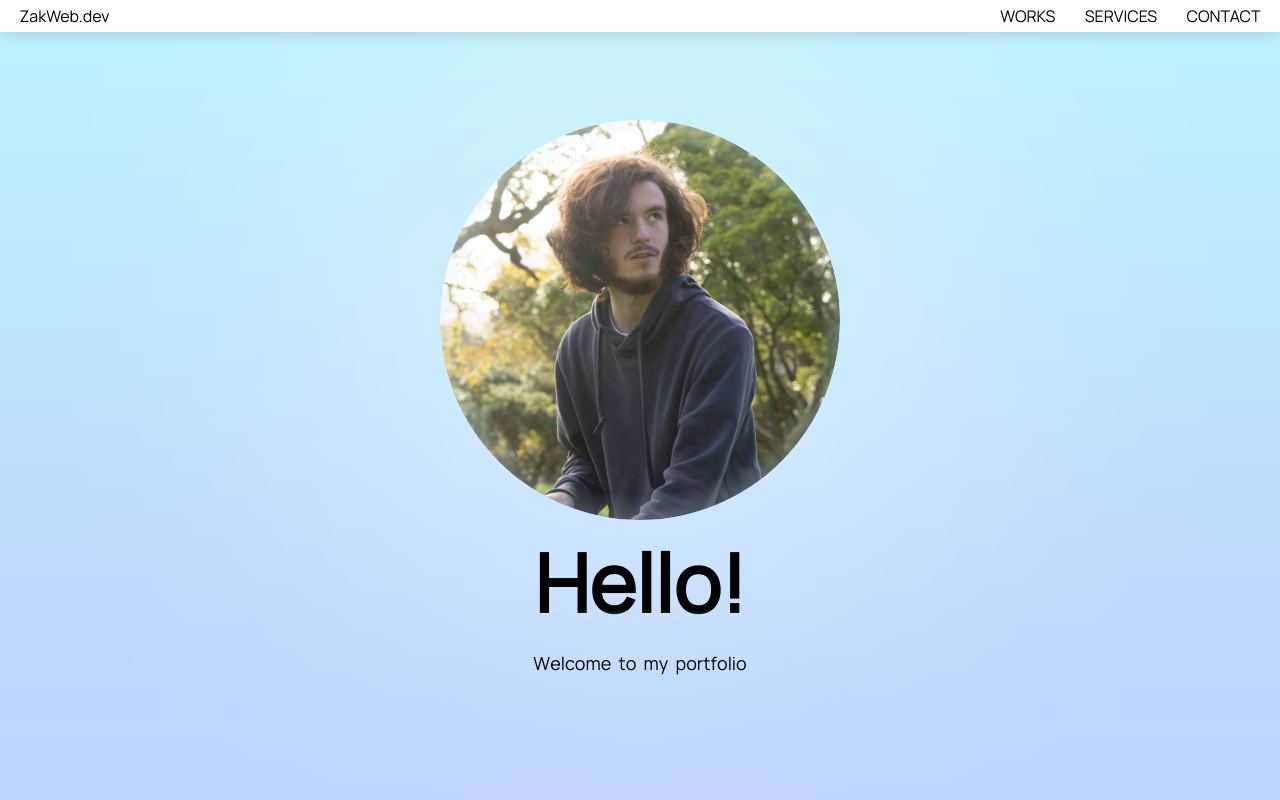
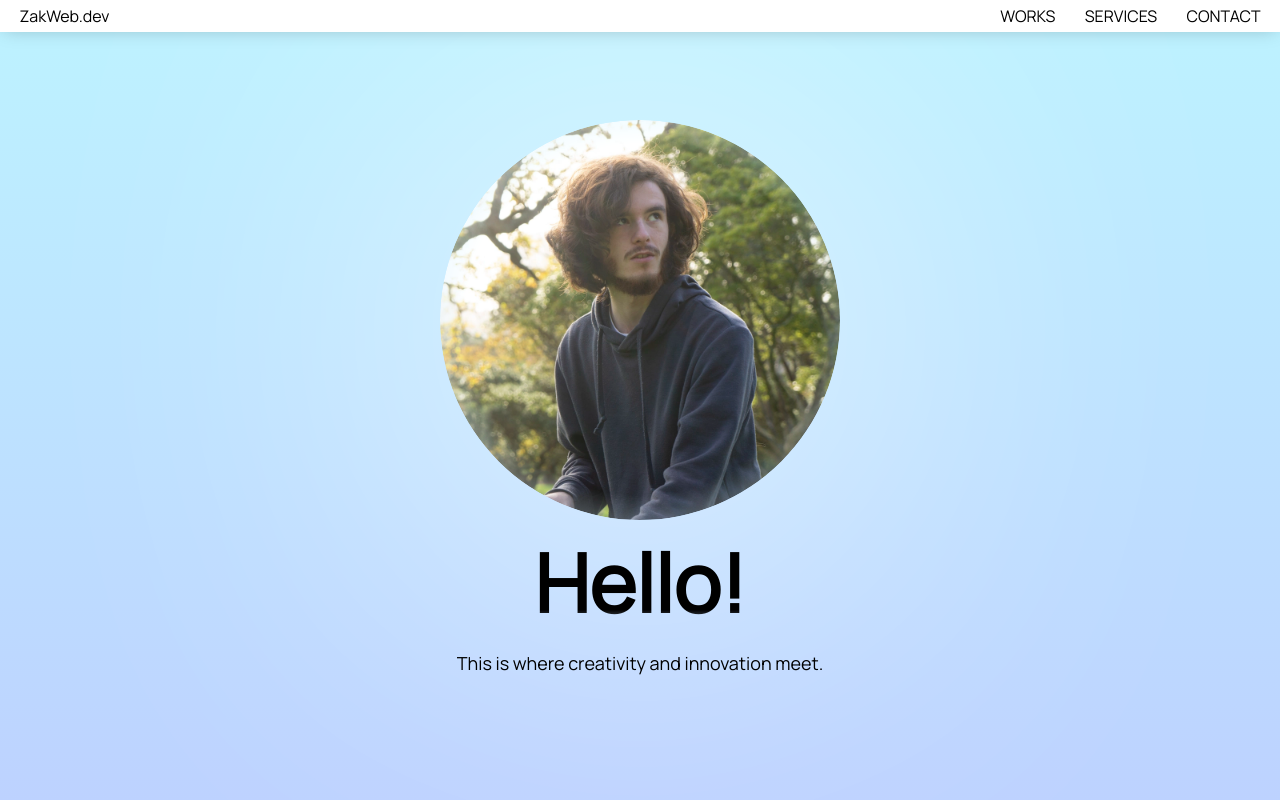
Before and after one commit to Gigabyte5671/Portfolio, a Vue app: page / in a window 1280 px wide. Shown: the top 800 px of the page. Built offline with nearby package versions, Linux system fonts and the light colour scheme.

Commit message:
Replace landing tag line

```diff
--- a/src/App.vue
+++ b/src/App.vue
@@ -98,26 +98,7 @@ export default defineComponent({
                     <span style="animation-delay: 0.25s;">!</span>
                 </h1>
                 <p>
-                    <span style="animation-delay: 0.125s;">W</span>
-                    <span style="animation-delay: 0.15s;">e</span>
-                    <span style="animation-delay: 0.175s;">l</span>
-                    <span style="animation-delay: 0.2s;">c</span>
-                    <span style="animation-delay: 0.225s;">o</span>
-                    <span style="animation-delay: 0.25s;">m</span>
-                    <span style="animation-delay: 0.275s;">e</span>&nbsp;
-                    <span style="animation-delay: 0.3s;">t</span>
-                    <span style="animation-delay: 0.325s;">o</span>&nbsp;
-                    <span style="animation-delay: 0.35s;">m</span>
-                    <span style="animation-delay: 0.375s;">y</span>&nbsp;
-                    <span style="animation-delay: 0.4s;">p</span>
-                    <span style="animation-delay: 0.425s;">o</span>
-                    <span style="animation-delay: 0.45s;">r</span>
-                    <span style="animation-delay: 0.475s;">t</span>
-                    <span style="animation-delay: 0.5s;">f</span>
-                    <span style="animation-delay: 0.525s;">o</span>
-                    <span style="animation-delay: 0.55s;">l</span>
-                    <span style="animation-delay: 0.575s;">i</span>
-                    <span style="animation-delay: 0.6s;">o</span>
+                    This is where creativity and innovation meet.
                 </p>
             </div>
 		</section>
```
